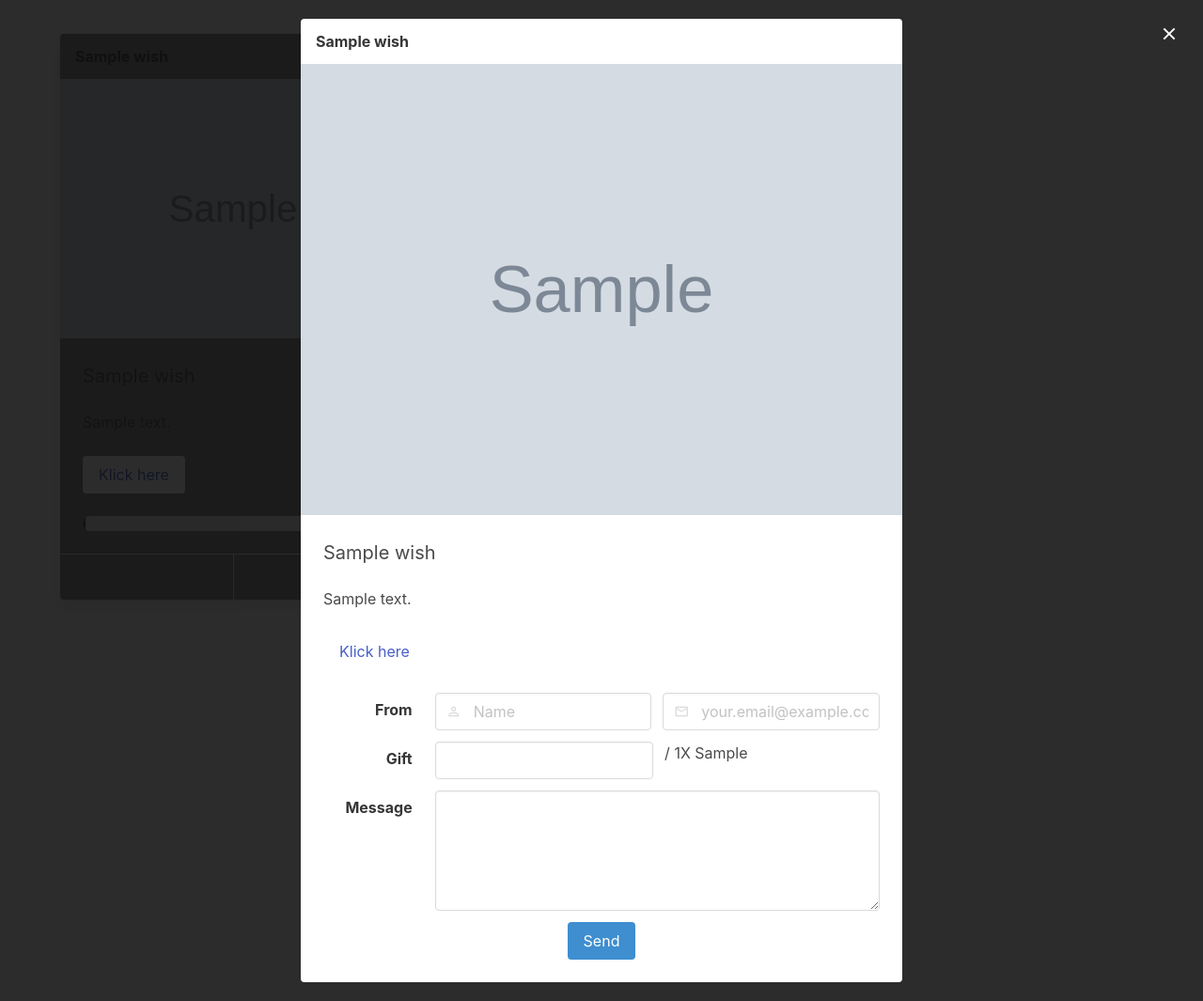
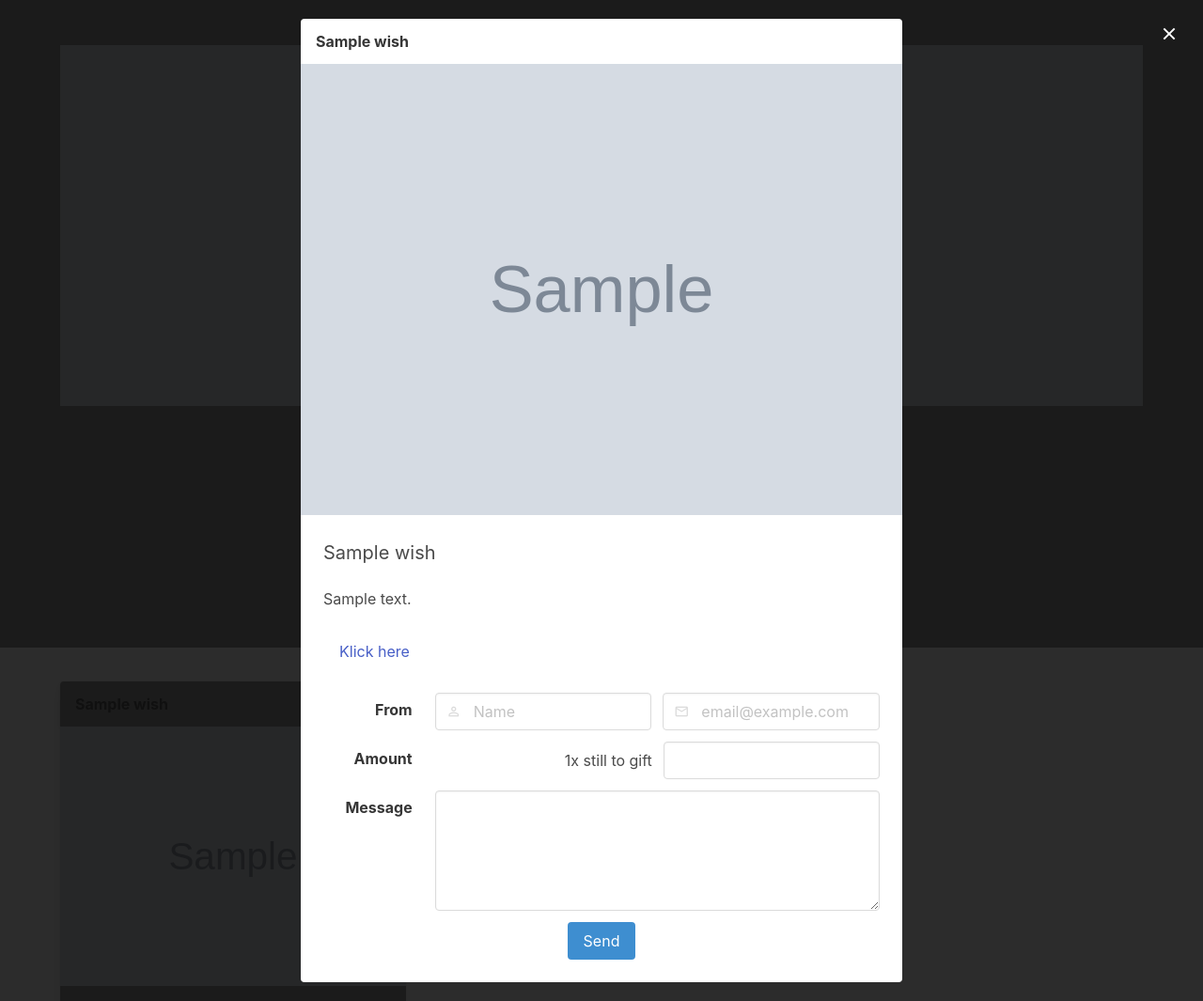
Before and after one commit to Qadosch/django-wishlist, a Django app: template django_wishlist/templates/wishlist.html in a window 1280 px wide, after a click on "Gift". Shown: the whole page at 94% size. Run offline with Django 4.2, Linux system fonts and the light colour scheme; the template is opened without the code that fills it: most values are stand-ins (such as "Sample title", 1, 10 or a date in 2020); data that the repository does not hold is empty; some libraries are stand-ins or nearby versions.

Commit message:
fixed alignment

```diff
--- a/django_wishlist/templates/wishlist.html
+++ b/django_wishlist/templates/wishlist.html
@@ -1,7 +1,7 @@
 {% extends 'base.html' %}
 
 {% block content%}
-<!-- <section class="hero" style="background-color: {{ collection.color }};">
+<section class="hero" style="background-color: {{ collection.color }};">
     <div class="hero-body">
         <div class="container has-text-centered mb-6">
           {% if collection.image %}
@@ -24,7 +24,7 @@
           {% endif %}
         </div>
     </div>
-</section> -->
+</section>
 <section class="section">
   <div class="container">
 <div class="columns grid" data-colcade="columns: .masonry-col, items: .masonry-item">
@@ -106,15 +106,15 @@
                     <div class="control has-icons-left">
                       <input class="input" type="text" name="name" placeholder="Name">
                       <span class="icon is-left">
-                        <span class="mdi mdi-account-outline"></span>
+                        <i class="mdi mdi-account-outline"></i>
                       </span>
                     </div>
                   </div>
                   <div class="field">
                     <div class="control has-icons-left">
-                      <input class="input" type="email" name="email" placeholder="your.email@example.com">
+                      <input class="input" type="email" name="email" placeholder="email@example.com">
                       <span class="icon is-left">
-                        <span class="mdi mdi-email-outline"></span>
+                        <i class="mdi mdi-email-outline"></i>
                       </span>
                     </div>
                   </div>
@@ -124,35 +124,35 @@
 
               <div class="field is-horizontal">
                 <div class="field-label is-normal">
-                  <label class="label">Gift</label>
+                  <label class="label">Amount</label>
                 </div>
                 <div class="field-body">
 
 
                   {% if wish.count %}
+                  <div class="field is-flex is-flex-direction-column is-justify-content-center is-align-items-end">
+                    <div class="control">
+                      {{ wish.missing_count }}x still to gift
+                    </div>
+                  </div>
                   <div class="field">
                     <div class="control">
                       <input class="input" type="number" min="1" max="{{ wish.missing_count }}" name="count">
                     </div>
                   </div>
-                  <div class="field">
-                    <div class="control">
-                      / {{ wish.missing_count }}X {% if wish.missing_ammount %}{{ wish.missing_ammount }}{% endif %}
-                    </div>
-                  </div>
 
                   {% else %}
-                  <div class="field">
-                    <div class="control has-icons-right">
-                      <input class="input" type="number" min="1" max="{{ wish.missing_ammount }}" name="ammount">
-                      <span class="icon is-right">
-                        <span class="mdi mdi-currency-eur"></span>
-                      </span>
+                  <div class="field is-flex is-flex-direction-column is-justify-content-center is-align-items-end">
+                    <div class="control">
+                      {{ wish.missing_amount }}<i class="mdi mdi-currency-eur"></i> still to gift
                     </div>
                   </div>
                   <div class="field">
-                    <div class="control">
-                      / {{ wish.missing_ammount }} <span class="mdi mdi-currency-eur"></span>
+                    <div class="control has-icons-right">
+                      <input class="input" type="number" min="1" max="{{ wish.missing_amount }}" name="amount">
+                      <span class="icon is-right">
+                        <i class="mdi mdi-currency-eur"></i>
+                      </span>
                     </div>
                   </div>
                   {% endif %}
```
